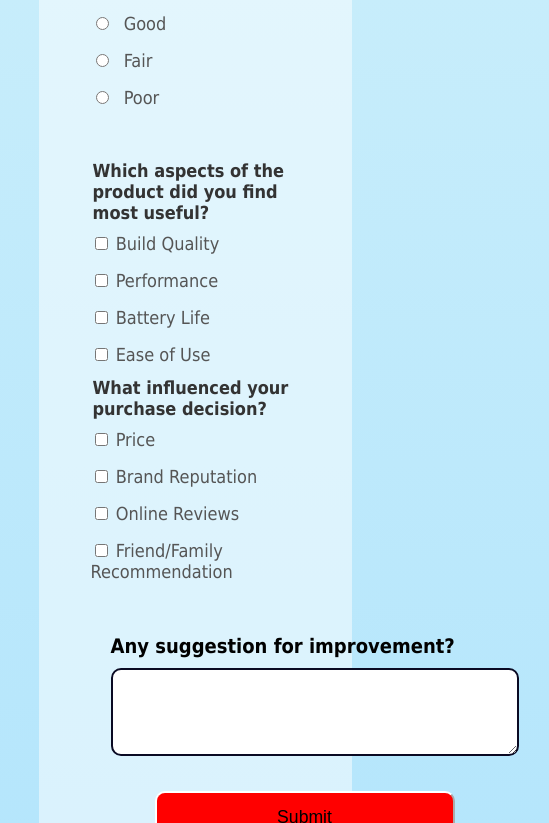
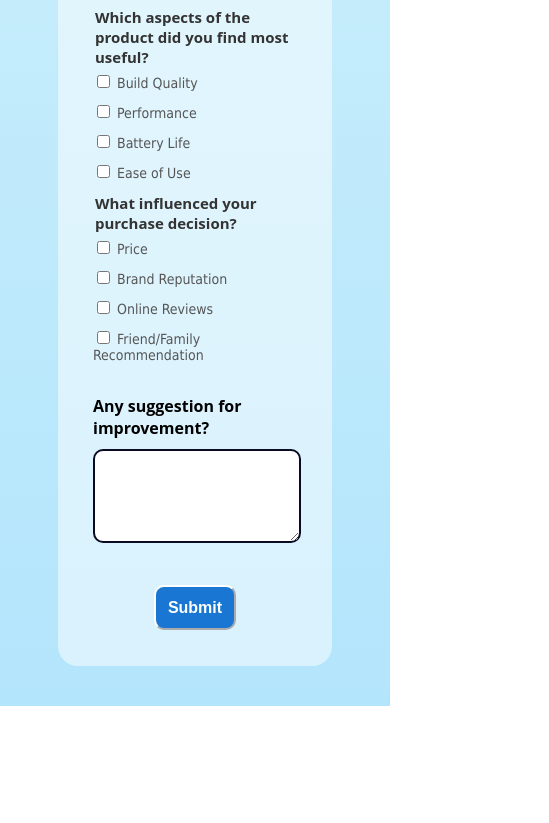
Before and after one commit to Kashmala2004/Survey-Form, a plain HTML site: page index.html in a window 390 px wide. Shown: the part 1177-2000 px from the top of the page, 549 px wide, since content can reach past the window. After the commit the page ends 1883 px from the top, so only its background shows below. Drawn offline with Linux system fonts and the light colour scheme.

Commit message:
Update styles.css

```diff
--- a/styles.css
+++ b/styles.css
@@ -1,3 +1,9 @@
+body {
+  font-family: 'Open Sans', sans-serif;
+}
+#title {
+  font-family: 'Playfair Display', serif;
+}
 #title{
   color: #002B5B;
   font-family: 'Playfair Display', serif;
@@ -14,34 +20,45 @@
 body{
   margin: 0;
   background: linear-gradient(180deg, #e0f7fa, #b3e5fc);
+  font-size: 16px;
 }
 .container{
+  display: flex;
+  flex-direction: column;
+  align-items: center;
+  justify-content: center;
   background-color: rgba(255,255,255, 50%);
-  width: 70%;
+  width: 60%;
+  max-width: 800px;
   margin: 40px auto;
   padding: 20px;
   border-radius: 20px;
 }
+
 .first input, #dropdown{
   display: block;
   max-width: 80%;
-  width: 80%;
+  width: 50vw;
   height: 30px;
-  margin: 8px 0;
+  margin: 10px 0;
   border: none;
-  padding: 5px 15px;
+  padding: 10px 15px;
   border-radius: 5px;
 }
-.first, .second, .third, .Fourth{
+fieldset{
+  width: 100%;
+  padding: 0 10px 0 40px;
+  display: flex;
+  flex-direction: column;
+  align-items: flex-start;
+  /* gap: 10px; */
   border: none;
-  padding: 10px 30px;
-  font-size: 20px;
-  font-family: tahoma;
-  margin-top: 0;
+  box-sizing: border-box;
 }
 #dropdown{
-  width: 80%;
-  height: 40px;
+  width: 50vw;
+  height: 50px;
+  margin-bottom: 20px;
 }
 .Inner-field {
   border: none;
@@ -49,17 +66,16 @@ body{
   padding: 0;
 }
 
-legend {
+.first label, .second>label, legend {
   font-weight: bold;
-  font-size: 18px;
-  margin-bottom: 10px;
+  font-size: 17px;
+  margin-bottom: 5px;
   color: #333;
 }
-
 .Inner-field label {
   display: block;
   margin-bottom: -8px;
-  font-size: 18px;
+  font-size: 16px;
   font-family: tahoma;
   color: #555;
 }
@@ -69,12 +85,14 @@ input[type="radio"] {
 }
 textarea{
   margin: 10px 0;
-  width: 400px;
+  width: 70%;
   height: 80px;
   display: block;
   border: 2px solid #0a0a23;
   border-radius: 10px;
   margin-left: 20px;
+  padding: 10px;
+  font-size: 16px;
 }
 .Fourth label{
   font-size: 20px;
@@ -83,16 +101,78 @@ textarea{
 }
 input[type="submit"]{
   display: block;
-  width: 50%;
+  width: 30%;
   margin: 2em auto 1em auto;
   height: 3em;
-  font-size: 1.1rem;
-  background-color: red;
+  font-size: 1.2rem;
+  background-color: #1976D2;
+  color: white;
+  font-weight: bold;
   border-color: white;
   border-radius: 10px;
-  min-width: 300px;
+  transition: background-color 0.3s ease, transform 0.2s ease;
 }
 input[type="submit"]:hover {
-  background-color: darkred;
-  color: white;
+  background-color: #0D47A1; /* darker blue */
+  transform: scale(1.05);
+  cursor: pointer;
 }
+
+
+@media (max-width: 600px) {
+  body {
+    font-size: 14px;
+  }
+
+  .container {
+    width: 60%;
+    padding: 20px;
+  }
+
+  #title {
+    font-size: 24px;
+  }
+
+  #description {
+    font-size: 14px;
+  }
+
+  fieldset {
+    padding: 0 15px;
+  }
+
+  .first input,
+  #dropdown {
+    font-size: 14px;
+    height: 30px;
+    padding: 8px 12px;
+  }
+
+  .first label,
+  .second > label,
+  legend {
+    font-size: 15px;
+  }
+
+  .Inner-field label {
+    font-size: 14px;
+  }
+
+  textarea {
+    width: 90%;
+    font-size: 14px;
+    height: 70px;
+    margin-left: 0;
+  }
+
+  .Fourth label {
+    font-size: 16px;
+    margin-left: 0;
+  }
+
+  input[type="submit"] {
+    width: 40%;
+    height: 2.8em;
+    font-size: 1rem;
+  }
+}
```
